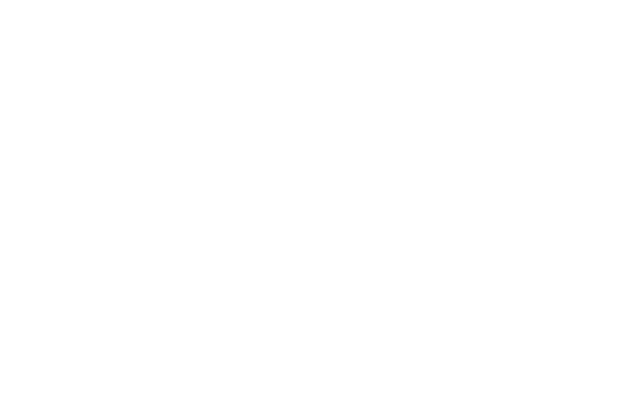
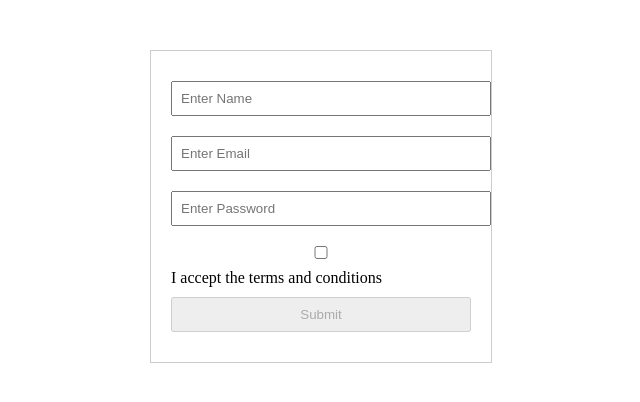
Before and after one commit to acciojob/form-validation-and-submission-Rohanrai540, a website: page main.html in a window 1280 px wide. Shown: the whole page, without its empty margins (319-959 px from the left). Drawn offline with Linux system fonts and the light colour scheme.

Commit message:
created a submission

```diff
--- a/main.html
+++ b/main.html
@@ -4,10 +4,57 @@
 
 <head>
 	<link rel="stylesheet" href="styles.css">
+	  <style>
+    form {
+      width: 300px;
+      margin: 50px auto;
+      padding: 20px;
+      border: 1px solid #ccc;
+    }
+    input, button {
+      width: 100%;
+      margin: 10px 0;
+      padding: 8px;
+    }
+  </style>
 </head>
 
 <body>
 	<!-- the entire body must be written by student -->
+	<form id="myForm" action="submit-form.php" method="POST">
+
+  <input type="text" name="name" placeholder="Enter Name" required />
+
+  <input type="email" name="email" placeholder="Enter Email" required />
+
+  <input type="password" name="password" placeholder="Enter Password" required />
+
+  <label>
+    <input type="checkbox" id="termsCheckbox" />
+    I accept the terms and conditions
+  </label>
+
+  <button type="submit" id="submitBtn" disabled>Submit</button>
+</form>
+
+<script>
+  const checkbox = document.getElementById("termsCheckbox");
+  const submitBtn = document.getElementById("submitBtn");
+  const form = document.getElementById("myForm");
+
+  // Enable/Disable button based on checkbox
+  checkbox.addEventListener("change", function () {
+    submitBtn.disabled = !this.checked;
+  });
+
+  // Extra validation before submit
+  form.addEventListener("submit", function (e) {
+    if (!form.checkValidity()) {
+      e.preventDefault();
+      alert("Please fill all fields correctly!");
+    }
+  });
+</script>
     <script type="text/javascript" src="./script.js">
 </script>
 
```
